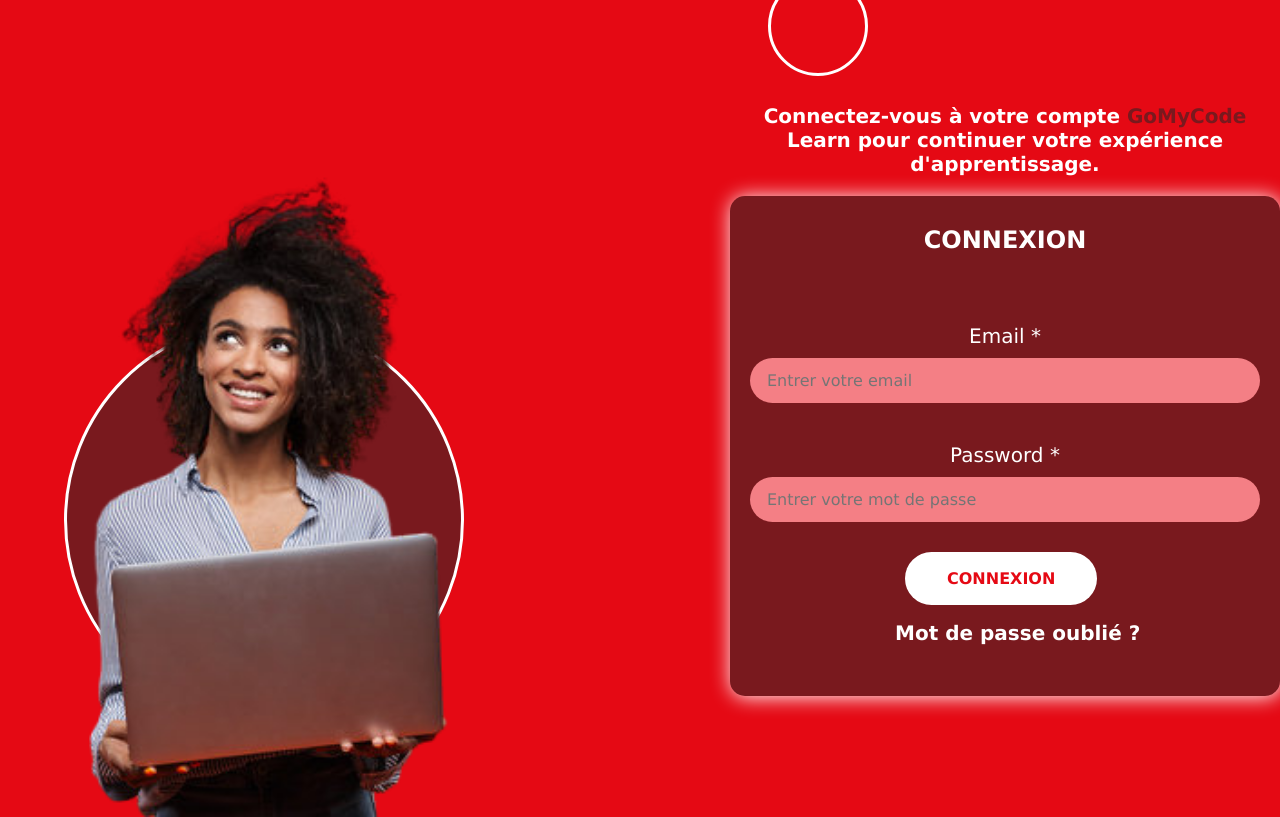
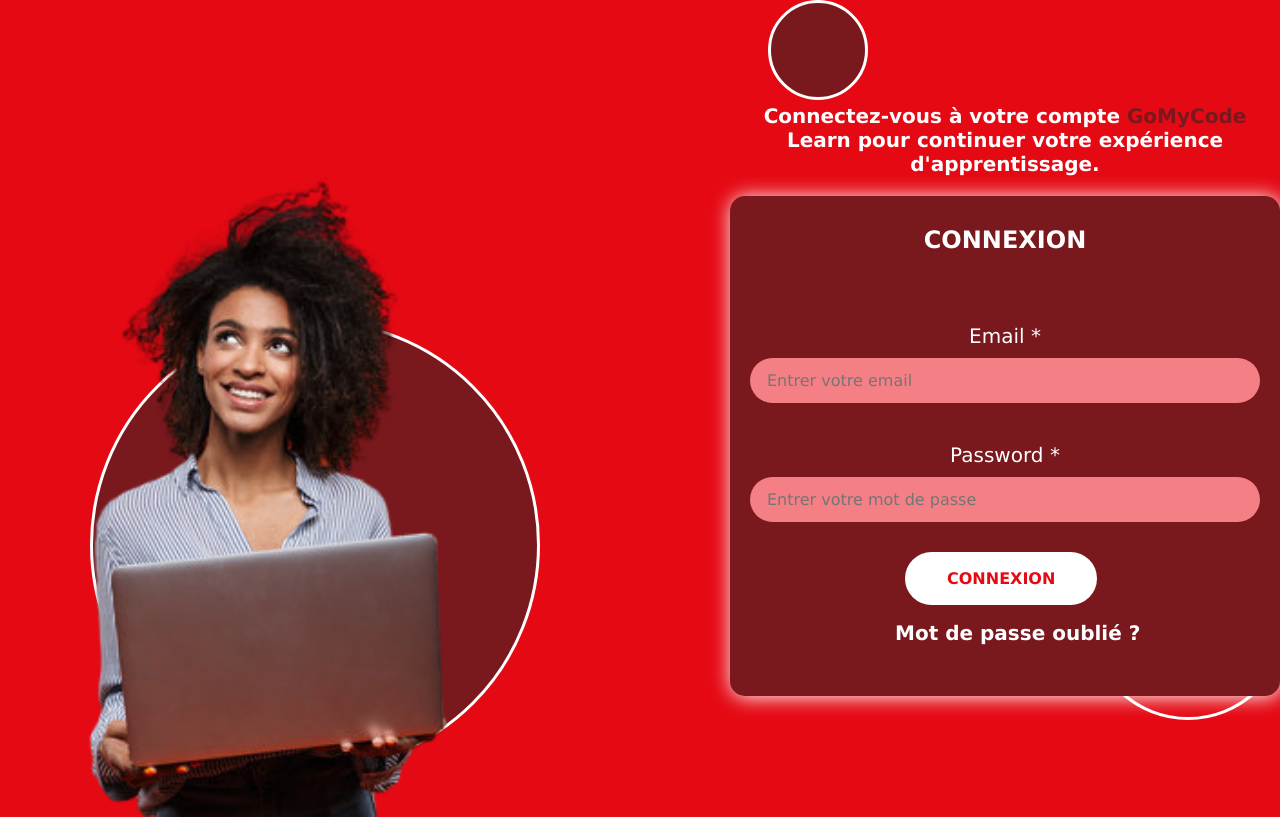
Before and after one commit to Lvmzoo-Dev/hackaton_gomycode, a PHP site: page / in a window 1280 px wide. Run offline with PHP 8.4, Linux system fonts and the light colour scheme.

Commit message:
Modification Page de la Connexion

```diff
--- a/css/index.css
+++ b/css/index.css
@@ -18,7 +18,7 @@ span{
     align-items: center;
 }
 .container img{
-    width: 1000px;
+    width: 1100px;
     margin-top: 180px;
     margin-left: -250px;
     animation: anime 1s ease-in-out forwards;
@@ -60,6 +60,10 @@ input{
     font-size: 16px;
     border-radius: 30px;
     border: 2px solid transparent;
+}
+.icon{
+    width: 20px;
+    height: 20px;
 }
 input:focus{
     border: 2px solid #fff;
@@ -119,21 +123,22 @@ input[type=email]{
     position: absolute;
     width: 100px;
     height: 100px;
-    top: -3%;
+    top: 0%;
     left: 60%;
+    background: #79191e;
 }
 .circle2{
     position: absolute;
-    top: 55%;
-    left: 80%;
+    top: 65%;
+    left: 85%;
     width: 200px;
     height: 200px;
 }
 .circle3{
     position: absolute;
     top: 40%;
-    left: 5%;
-    width: 400px;
-    height: 400px;
+    left: 7%;
+    width: 450px;
+    height: 450px;
     background: #79191e;
 }
```
Also changed, not shown: images/email.png (added), images/password.png (added).
